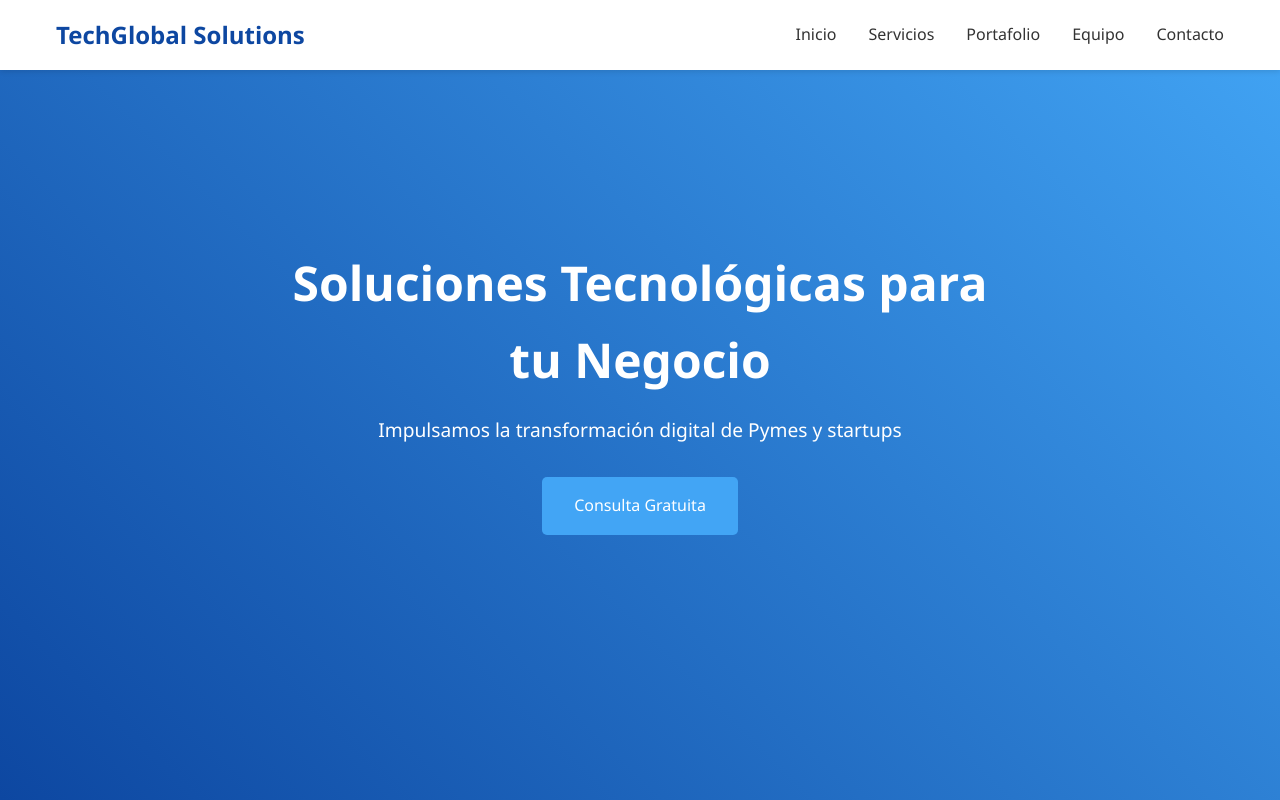
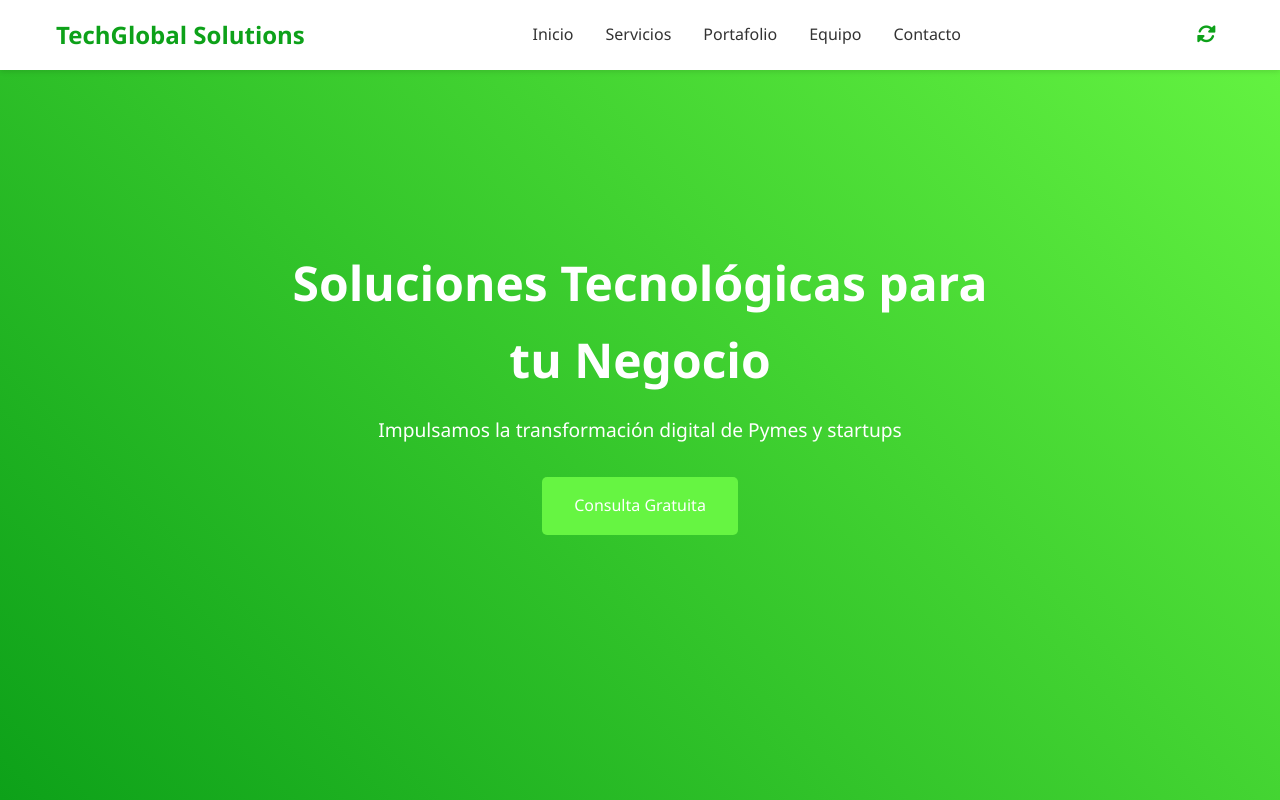
Before and after one commit to gustavex22/Ejercicio_2, a plain HTML site: page index.html in a window 1280 px wide. Shown: the top 800 px of the page. Drawn offline with Linux system fonts and the light colour scheme.

Commit message:
cambio de color a verde y boton agregado

```diff
--- a/css/estilos.css
+++ b/css/estilos.css
@@ -1,7 +1,7 @@
 /* Variables globales */
 :root {
-    --color-primary: #0D47A1;
-    --color-secondary: #42A5F5;
+    --color-primary: #0da119;
+    --color-secondary: #66f542;
     --color-white: #ffffff;
     --color-text: #333333;
 }
@@ -62,6 +62,23 @@ nav {
     color: var(--color-secondary);
 }
 
+    /* Botón de recarga */
+    .reload-button {
+        background: none;
+        border: none;
+        color: var(--color-primary);
+        font-size: 1.2rem;
+        cursor: pointer;
+        padding: 0.5rem;
+        border-radius: 50%;
+        transition: transform 0.3s ease, color 0.3s ease;
+    }
+
+    .reload-button:hover {
+        color: var(--color-secondary);
+        transform: rotate(180deg);
+    }
+
 /* Sección Hero */
 #inicio {
     height: 100vh;
@@ -102,7 +119,7 @@ nav {
 
 .cta-button:hover {
     transform: translateY(-2px);
-    box-shadow: 0 4px 15px rgba(66, 165, 245, 0.4);
+    box-shadow: 0 4px 15px rgba(108, 245, 66, 0.4);
 }
 
 /* Secciones generales */
--- a/index.html
+++ b/index.html
@@ -8,6 +8,7 @@
     <link rel="stylesheet" href="https://cdnjs.cloudflare.com/ajax/libs/font-awesome/6.0.0/css/all.min.css">
 </head>
 <body>
+    <!-- Header -->
     <nav>
         <div class="nav-container">
             <div class="logo">TechGlobal Solutions</div>
@@ -17,7 +18,10 @@
                 <li><a href="#portafolio">Portafolio</a></li>
                 <li><a href="#equipo">Equipo</a></li>
                 <li><a href="#contacto">Contacto</a></li>
-            </ul>
+                </ul>
+                <button onclick="location.reload()" class="reload-button" title="Recargar página">
+                    <i class="fas fa-sync-alt"></i>
+                </button>
         </div>
     </nav>
 
```
